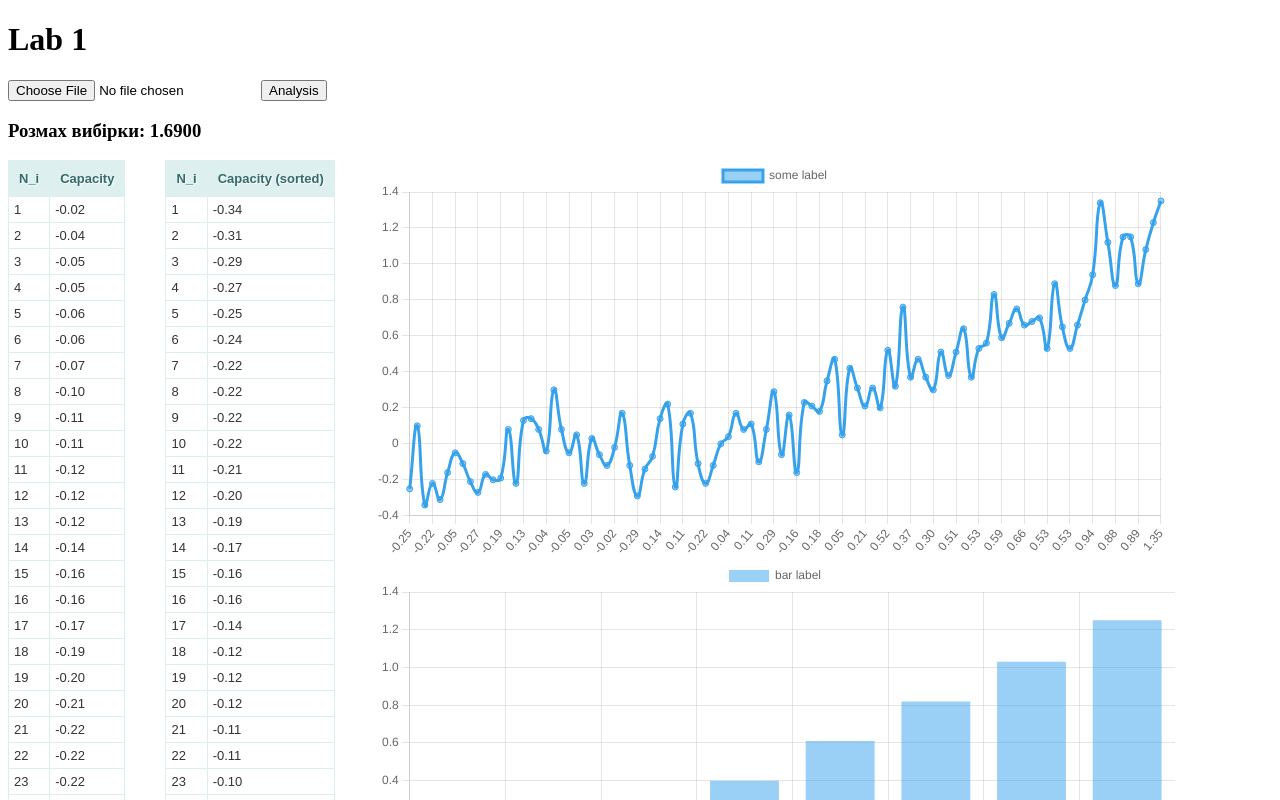
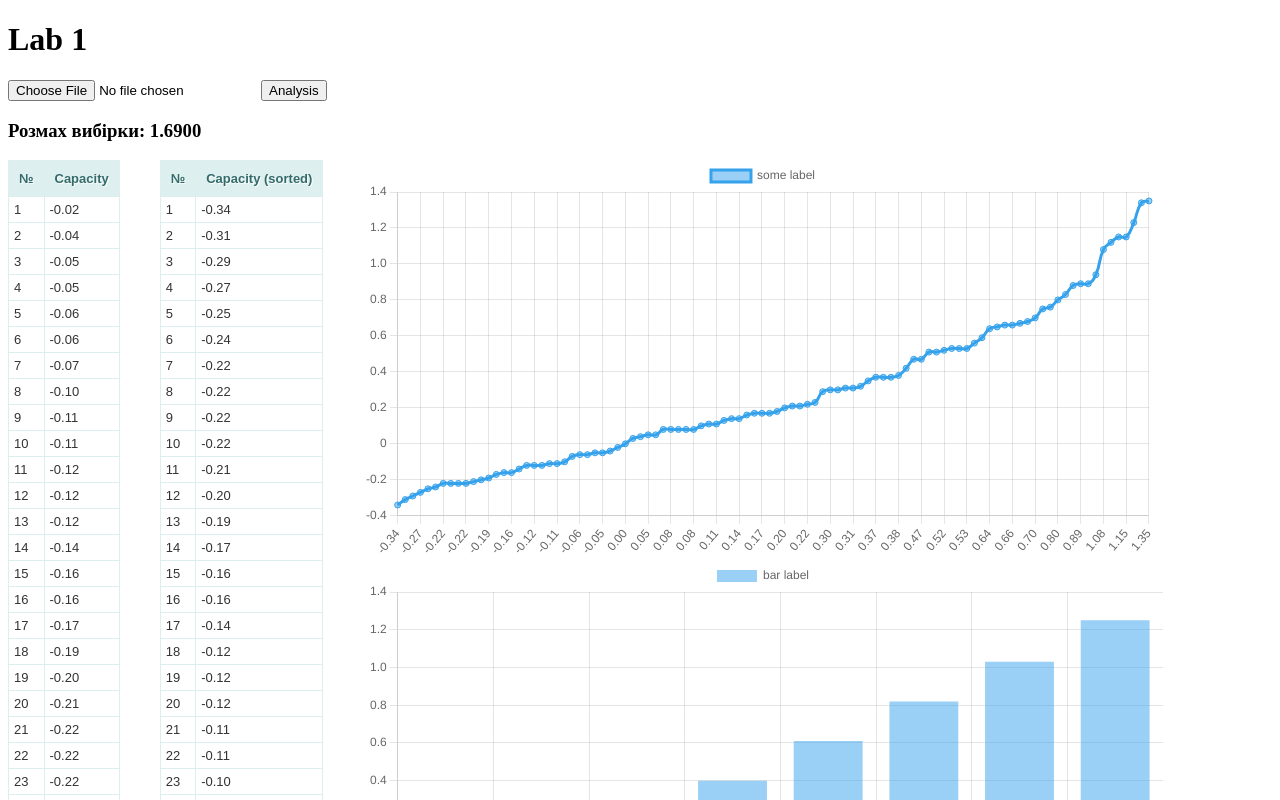
Before and after one commit to ArtmMtvnko/math-stat, a React (Vite) app in the folder lab-1/: page / in a window 1280 px wide. Shown: the top 800 px of the page. Built offline with nearby package versions, Linux system fonts and the light colour scheme.

Commit message:
Refactored charts for universal data. Splited line and bar charts. Bar chart splits data on intervals and displays it.

```diff
--- a/lab-1/src/App.jsx
+++ b/lab-1/src/App.jsx
@@ -4,6 +4,7 @@ import TableRow from './components/TableRow'
 import './App.css'
 import BarChart from './components/BarChart'
 import FileLoader from './components/FileLoader'
+import LineChart from './components/LineChart'
 
 function App() {
   const [data, setData] = useState([])
@@ -27,7 +28,7 @@ function App() {
         <table className="table">
           <thead>
             <tr>
-              <th>N_i</th>
+              <th>№</th>
               <th>Capacity</th>
             </tr>
           </thead>
@@ -41,7 +42,7 @@ function App() {
         <table className="table">
           <thead>
             <tr>
-              <th>N_i</th>
+              <th>№</th>
               <th>Capacity (sorted)</th>
             </tr>
           </thead>
@@ -52,7 +53,10 @@ function App() {
           </tbody>
         </table>
 
-        <BarChart />
+        <div style={{width: 800}}>
+          <LineChart data={data} />
+          <BarChart data={data} />
+        </div>
       </div>
     </>
   )
--- a/lab-1/src/components/BarChart.jsx
+++ b/lab-1/src/components/BarChart.jsx
@@ -1,23 +1,44 @@
-import { data, dataArray, intervalTable } from '../services/data'
+import { data, dataArray } from '../services/data'
 import { Line, Bar } from 'react-chartjs-2'
 import { Chart as ChartJS } from 'chart.js/auto'
 
-const BarChart = () => {
+const BarChart = ({ data }) => {
+    const intervalTable = []
+
+    const min = Math.min(...data)
+    const max = Math.max(...data)
+
+    const intervalCount = Math.round(1 + 3.3221 * Math.log10(data.length))
+    const intervalSize = (max - min) / intervalCount
+    console.log('m', intervalCount)
+    console.log('k', intervalSize)
+
+    let range = min
+    let floor = 0
+    let ceil = 0
+
+    for (let i = 0; i < intervalCount; i++) {
+        floor = range.toFixed(2)
+        ceil = (range += intervalSize).toFixed(2)
+        intervalTable.push({
+            floor: floor,
+            ceil: ceil,
+            average: ((+floor + +ceil) / 2).toFixed(2),
+            count: 0
+        })
+    }
+
+    for (const value of data) {
+        for (const tableRow of intervalTable) {
+            if (tableRow.floor < value && tableRow.ceil >= value) {
+                tableRow.count += 1
+                break
+            }
+        }
+    }
+
+    console.log(intervalTable)
     return (
-        <div style={{width: 800}}>
-            <Line
-                datasetIdKey='id'
-                data={{
-                    labels: [...dataArray],
-                    datasets: [
-                        {
-                            label: 'some label',
-                            data: [...dataArray],
-                            tension: 0.5
-                        }
-                    ]
-                }}
-            />
         <Bar
             datasetIdKey='uuid'
             data={{
@@ -30,7 +51,6 @@ const BarChart = () => {
                 ]
             }}
         />
-        </div>
     )
 }
 
--- a/lab-1/src/components/FileLoader.jsx
+++ b/lab-1/src/components/FileLoader.jsx
@@ -16,7 +16,7 @@ const FileLoader = ({ data, setData }) => {
 
                 const selectedData = []
 
-                for (let i = 0; i < step * 100 + step; i += step) {
+                for (let i = 1; i < step * 100 + step; i += step) {
                     selectedData.push(results.data[i][2])
                 }
 
--- /dev/null
+++ b/lab-1/src/components/LineChart.jsx
@@ -0,0 +1,24 @@
+import { data, dataArray, intervalTable } from '../services/data'
+import { Line } from 'react-chartjs-2'
+import { Chart as ChartJS } from 'chart.js/auto'
+
+const LineChart = ({ data }) => {
+    const sortedData = data.toSorted((a, b) => a - b)
+    return (
+        <Line
+            datasetIdKey='id'
+            data={{
+                labels: [...sortedData],
+                datasets: [
+                    {
+                        label: 'some label',
+                        data: [...sortedData],
+                        tension: 0.5
+                    }
+                ]
+            }}
+        />
+    )
+}
+
+export default LineChart
```
Lines whose indentation alone changed are shown as unchanged.
